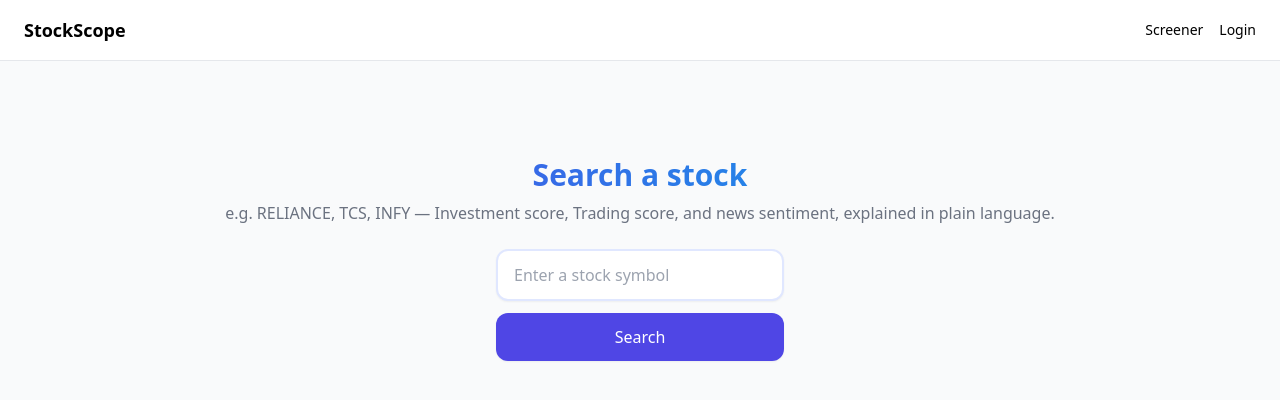
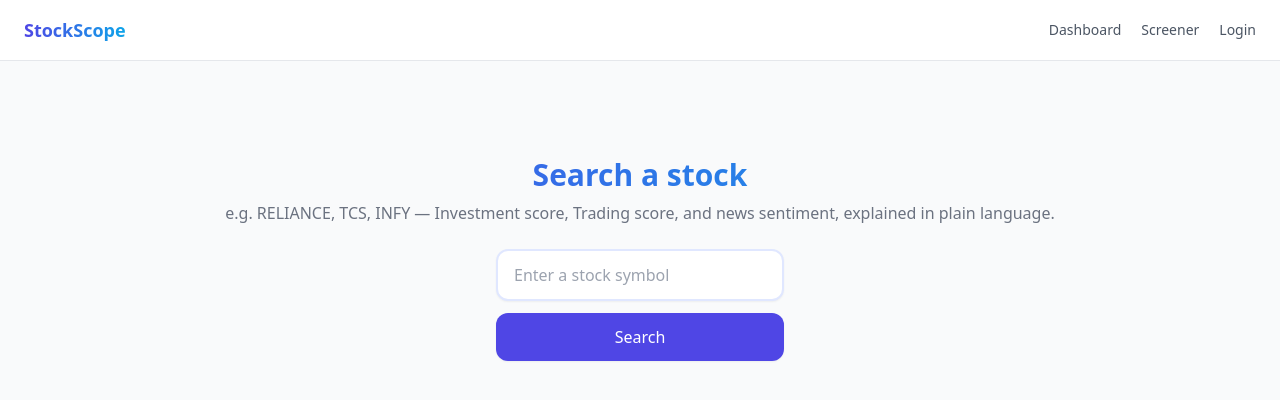
Before and after one commit to 14deepak22-eng/stock-analysis-ap, a Next.js app in the folder stock-analysis-app/: page / in a window 1280 px wide. Shown: the top 400 px of the page. Built offline with nearby package versions, Linux system fonts and the light colour scheme.

Commit message:
Update layout.js

```diff
--- a/stock-analysis-app/app/layout.js
+++ b/stock-analysis-app/app/layout.js
@@ -1,7 +1,7 @@
 import "./globals.css";
 
 export const metadata = {
-  title: "Stock Analysis",
+  title: "StockScope",
   description: "Investment and trading scores for Indian stocks, explained by AI",
 };
 
@@ -9,14 +9,17 @@ export default function RootLayout({ children }) {
   return (
     <html lang="en">
       <body className="bg-gray-50 min-h-screen">
-        <header className="border-b bg-white px-6 py-4 flex items-center justify-between">
-          <a href="/" className="font-semibold text-lg">StockScope</a>
-          <nav className="flex gap-4 text-sm">
-            <a href="/screener">Screener</a>
-            <a href="/login">Login</a>
+        <header className="border-b bg-white px-6 py-4 flex items-center justify-between sticky top-0 z-20">
+          <a href="/" className="font-bold text-lg bg-gradient-to-r from-indigo-600 to-sky-500 bg-clip-text text-transparent">
+            StockScope
+          </a>
+          <nav className="flex gap-5 text-sm font-medium text-gray-600">
+            <a href="/dashboard" className="hover:text-indigo-600">Dashboard</a>
+            <a href="/screener" className="hover:text-indigo-600">Screener</a>
+            <a href="/login" className="hover:text-indigo-600">Login</a>
           </nav>
         </header>
-        <main className="max-w-4xl mx-auto px-6 py-8">{children}</main>
+        <main className="max-w-5xl mx-auto px-6 py-8">{children}</main>
       </body>
     </html>
   );
```
